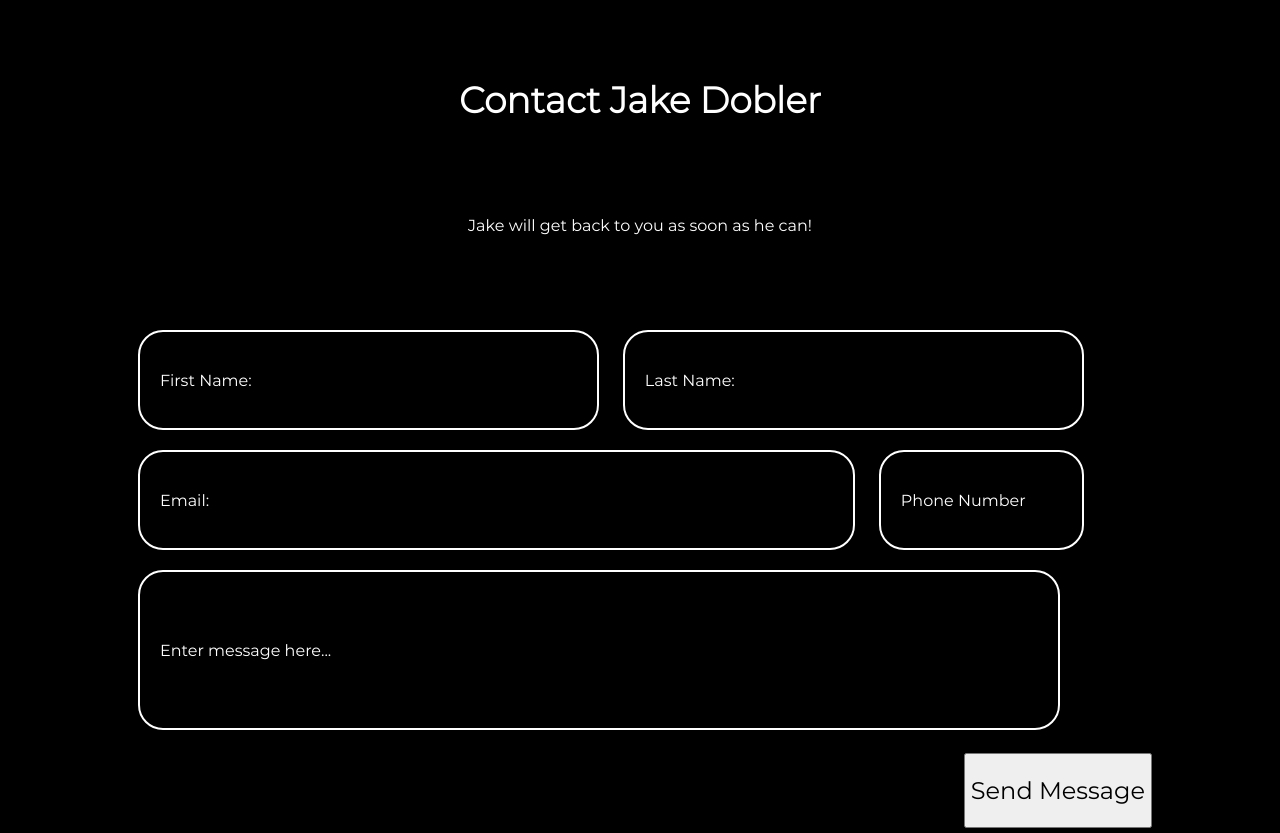
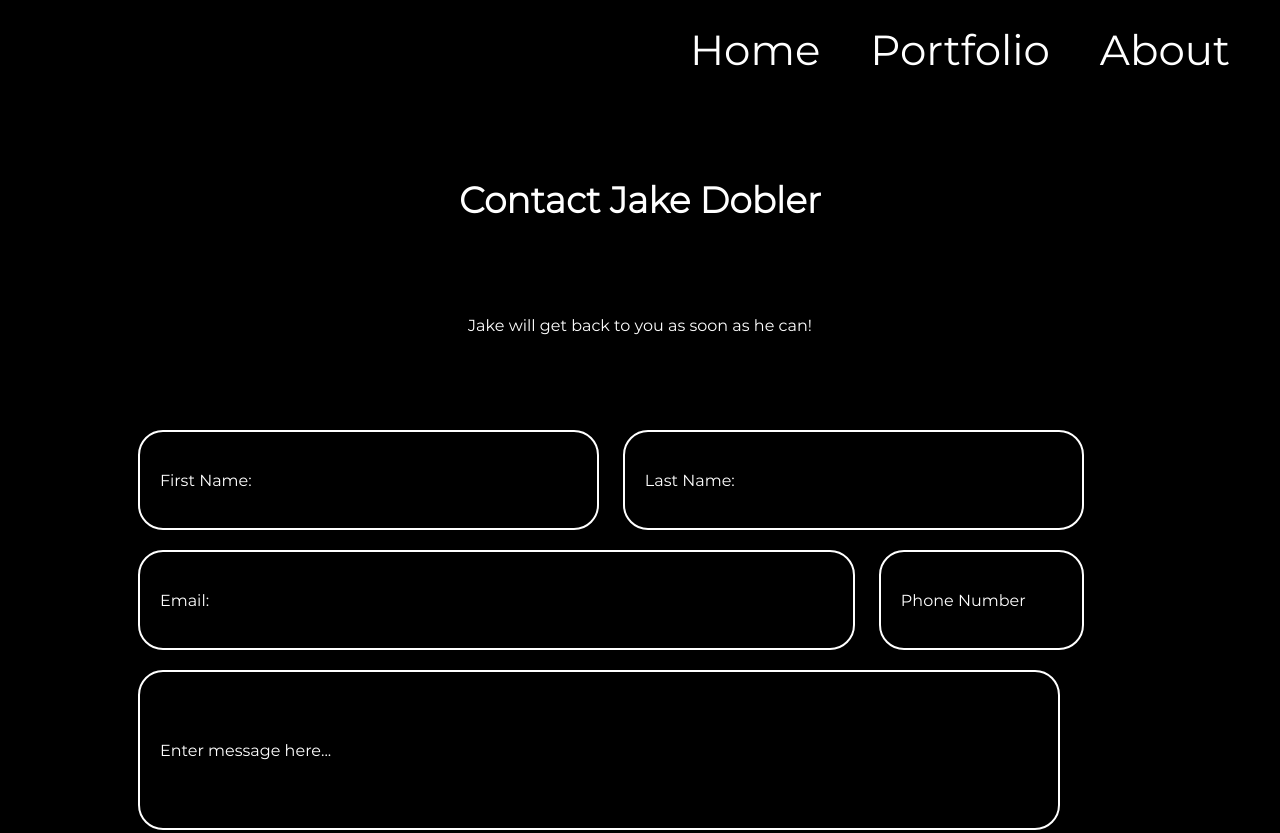
Before and after one commit to Jaecobd1/Portfolio, a website: page contact.html in a window 1280 px wide. Shown: the top 833 px of the page. Drawn offline with Linux system fonts and the light colour scheme.

Commit message:
added nav bar to contact page

```diff
--- a/contact.html
+++ b/contact.html
@@ -8,6 +8,15 @@
     <link rel="stylesheet" href="css/styles.css">
 </head>
 <body>
+     <nav>
+        <div class="left">
+
+        </div>
+        <div class="right">
+            <a href="index.html" class="nav-link">Home</a><a href="#menu" class="nav-link">Portfolio</a><a href="about.html" class="nav-link">About</a>
+        </div>
+    </div>
+    </nav>
     <div class="contact">
         <div class="title">
                 <h1>Contact Jake Dobler</h1>
```
